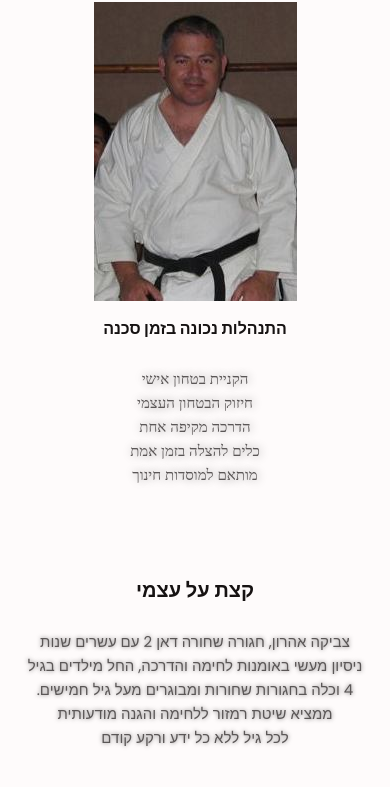
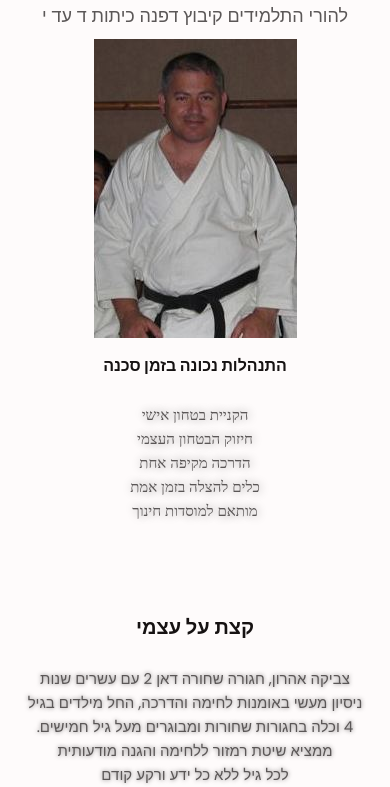
Before and after one commit to ShaniAharon/ramzor-course, a plain HTML site: page index.html in a window 390 px wide. Shown: the part 46-833 px from the top of the page. Drawn offline with nearby package versions, Linux system fonts and the light colour scheme.

Commit message:
feat: title

```diff
--- a/assets/css/styles.css
+++ b/assets/css/styles.css
@@ -276,6 +276,11 @@ img {
 .home__img {
   /* width: 280px; */
   justify-self: center;
+}
+
+.top-title {
+  text-align: center;
+  font-size: large;
 }
 
 .home__title {
@@ -655,6 +660,11 @@ img {
     text-shadow: 1px 0px 10px #0000007d;
     /* font-family: 'Courier New', Courier, monospace; */
   }
+
+  .top-title {
+    text-align: center;
+    font-size: large;
+  }
 }
 
 /*===== FORM =====*/
--- a/index.html
+++ b/index.html
@@ -57,6 +57,9 @@
       <!--========== HOME ==========-->
       <section class="home" id="home">
         <div class="home__container bd-container bd-grid">
+          <p class="top-title">
+            להורי התלמידים קיבוץ דפנה כיתות ד עד י
+          </p>
           <div class="home__img">
             <img src="assets/img/karate-suite.jpg" alt="" />
           </div>
```
